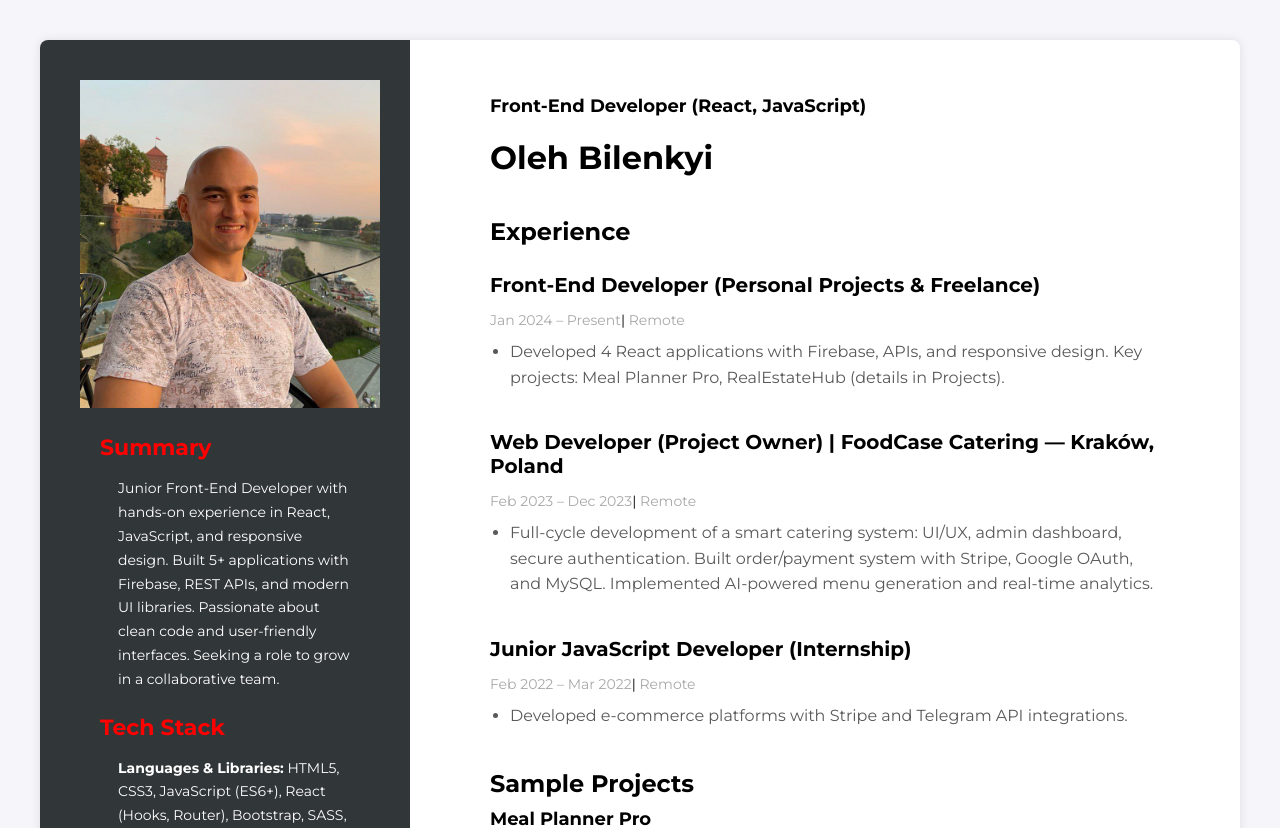
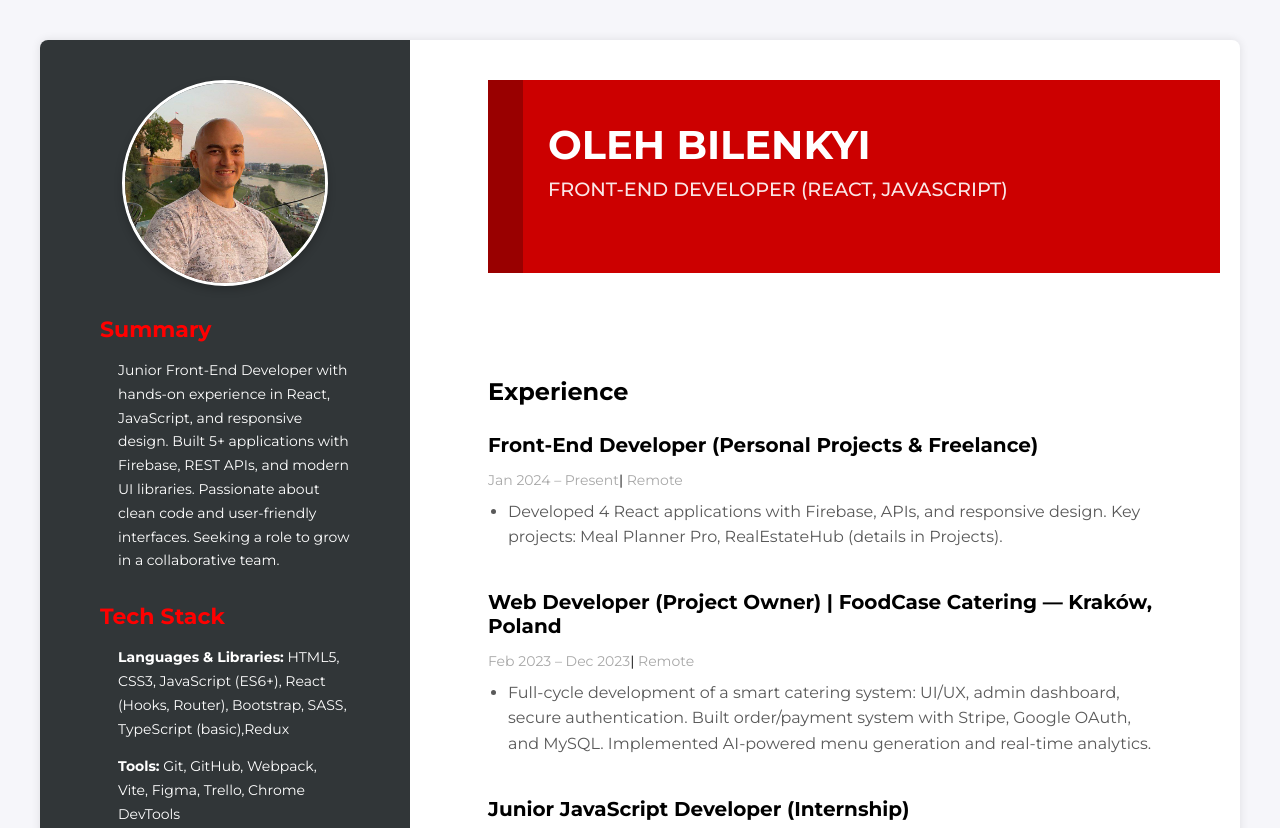
Before and after one commit to OlehBilenkyi/ReactResume, a React (Vite) app: page / in a window 1280 px wide. Shown: the top 828 px of the page. Built offline with nearby package versions, Linux system fonts and the light colour scheme.

Commit message:
#ffffff;

```diff
--- a/src/components/MainContent/MainContent.styled.jsx
+++ b/src/components/MainContent/MainContent.styled.jsx
@@ -1,6 +1,35 @@
-import styled from 'styled-components'
+import styled from "styled-components";
 
-export const MainContentWrapper =styled.div`
+export const MainContentWrapper = styled.div`
   padding: 40px 80px;
-  flex: 2;
-`
+  flex: 1;
+  position: relative;
+  z-index: 2; // Чтобы контент был поверх красной линии
+  margin-left: -2px; // Чтобы компенсировать ширину линии
+
+  h1 {
+    font-size: 2.5rem;
+    text-transform: uppercase;
+    margin-bottom: 0.5rem;
+    color: #ffffff;
+  }
+
+  h2 {
+    font-size: 1.2rem;
+    color: #ffffff;
+    margin-bottom: 2rem;
+    text-transform: uppercase;
+  }
+
+  section {
+    margin-bottom: 2rem;
+
+    h3 {
+      border-bottom: 1px solid #eee;
+      padding-bottom: 0.5rem;
+      margin-bottom: 1rem;
+      text-transform: uppercase;
+      color: #ffffff;
+    }
+  }
+`;
--- a/src/components/MainContent/MyInfo/MyInfo.jsx
+++ b/src/components/MainContent/MyInfo/MyInfo.jsx
@@ -1,18 +1,17 @@
-import PropTypes from "prop-types";
-import styles from "./MyInfo.module.scss";
+import styles from "./RedStripeLayout.module.scss";
 
-const MyInfo = ({ profession, name }) => (
-  <div className={styles.infoContainer}>
-    <h2 className={styles.profession}>{profession}</h2>
-    <h1 className={styles.name}>{name}</h1>
-
-  </div>
-);
-
-MyInfo.propTypes = {
-  profession: PropTypes.string.isRequired,
-  name: PropTypes.string.isRequired,
-
+const MyInfo = ({ name, profession, children }) => {
+  return (
+    <div className={styles.layoutContainer}>
+      <div className={styles.redStripe}>
+        <div className={styles.headerContent}>
+          <h1 className={styles.name}>{name}</h1>
+          <h2 className={styles.profession}>{profession}</h2>
+        </div>
+      </div>
+      <div className={styles.mainContent}>{children}</div>
+    </div>
+  );
 };
 
 export default MyInfo;
--- a/src/components/MainContent/MyInfo/MyInfo.module.scss
+++ /dev/null
@@ -1,17 +0,0 @@
-.infoContainer {
-  margin-bottom: 40px;
-}
-
-.profession {
-  font-weight: 700;
-  font-size: 18px;
-  color: #000;
-  margin-bottom: 10px;
-}
-
-.name {
-  font-weight: 700;
-  font-size: 32px;
-  color: #000;
-  margin-bottom: 15px;
-}
--- /dev/null
+++ b/src/components/MainContent/MyInfo/RedStripeLayout.module.scss
@@ -0,0 +1,44 @@
+.layoutContainer {
+  position: relative;
+  width: 100%;
+}
+
+.redStripe {
+  position: relative;
+  width: 100%;
+  background-color: #c00;
+  padding: 40px 0 40px 60px;
+  color: white;
+
+  &::before {
+    content: "";
+    position: absolute;
+    left: 0;
+    top: 0;
+    bottom: 0;
+    width: 35px;
+    background-color: darken(#c00, 10%);
+  }
+}
+
+.headerContent {
+  position: relative;
+  z-index: 2;
+}
+
+.name {
+  font-size: 2.5rem;
+  font-weight: 700;
+  margin: 0 0 10px 0;
+}
+
+.profession {
+  font-size: 1.5rem;
+  font-weight: 500;
+  margin: 0;
+  opacity: 0.9;
+}
+
+.mainContent {
+  padding: 40px 60px;
+}
--- /dev/null
+++ b/src/components/RedStripe/RedStripeWrapper.module.scss
@@ -0,0 +1,22 @@
+.wrapper {
+  display: flex;
+  position: relative;
+  min-height: 100vh;
+}
+
+.redStripe {
+  position: absolute;
+  left: 0;
+  top: 0;
+  bottom: 0;
+  width: 35px; // Толщина полосы
+  background-color: #c00;
+  z-index: 1;
+}
+
+.content {
+  display: flex;
+  width: 100%;
+  margin-left: 35px; // Отступ для полосы
+  z-index: 2;
+}
--- a/src/components/Sidebar/Sidebar.jsx
+++ b/src/components/Sidebar/Sidebar.jsx
@@ -2,24 +2,25 @@ import Contacts from "./Contacts/Contacts";
 import Languages from "./Languages/Languages";
 import Summary from "./Summary/Summary";
 import TechSkills from "./TechSkills/TechSkills";
-import { SidebarWrapper, SidebarContent } from "./Sidebar.styled";
 import PropTypes from "prop-types";
+import styles from "./Sidebar.module.scss";
 
 const MySidebar = ({ avatar }) => {
   return (
-    <SidebarWrapper>
-      <img src={avatar} alt="Avatar" width="300" loading="lazy" />
-      <SidebarContent>
+    <aside className={styles.sidebarWrapper}>
+      <img src={avatar} alt="Avatar" className={styles.avatar} loading="lazy" />
+      <div className={styles.sidebarContent}>
         <Summary />
         <TechSkills />
         <Languages />
         <Contacts />
-      </SidebarContent>
-    </SidebarWrapper>
+      </div>
+    </aside>
   );
 };
 
 MySidebar.propTypes = {
-  avatar: PropTypes.string.isRequired, // Теперь PropTypes будет определен
+  avatar: PropTypes.string.isRequired,
 };
+
 export default MySidebar;
--- /dev/null
+++ b/src/components/Sidebar/Sidebar.module.scss
@@ -0,0 +1,50 @@
+.sidebarWrapper {
+  background: #313638;
+  padding: 40px;
+  width: 370px;
+  box-sizing: border-box;
+  color: #ffffff;
+  position: sticky;
+  top: 0;
+  left: 0;
+  bottom: 0;
+  min-height: 100vh;
+
+  img {
+    width: 200px;
+    height: 200px;
+    border-radius: 50%;
+    object-fit: cover;
+    display: block;
+    margin: 0 auto 30px;
+    border: 3px solid #ffffff;
+    box-shadow: 0 4px 8px rgba(0, 0, 0, 0.2);
+  }
+
+  .sidebarContent {
+    padding: 0 20px;
+    height: calc(
+      100% - 270px
+    ); /* 270px = 200px фото + 30px margin + 40px padding */
+
+    > * {
+      margin-bottom: 30px;
+
+      &:last-child {
+        margin-bottom: 0;
+      }
+    }
+  }
+
+  @media print {
+    position: static;
+    overflow: visible;
+    page-break-inside: avoid;
+    height: auto;
+    min-height: 0;
+
+    .sidebarContent {
+      height: auto;
+    }
+  }
+}
--- a/src/components/Sidebar/Sidebar.styled.jsx
+++ /dev/null
@@ -1,13 +0,0 @@
-import styled from "styled-components";
-
-export const SidebarWrapper = styled.aside`
-  background: #313638;
-  padding: 40px;
-  width: 370px;
-  box-sizing: border-box;
-`;
-
-export const SidebarContent = styled.div`
-  padding-left: 20px;
-  padding-right: 20px;
-`;
```
Also changed, not shown: src/components/RedStripe/RedStripeWrapper.jsx (added, +12 -0 lines).
